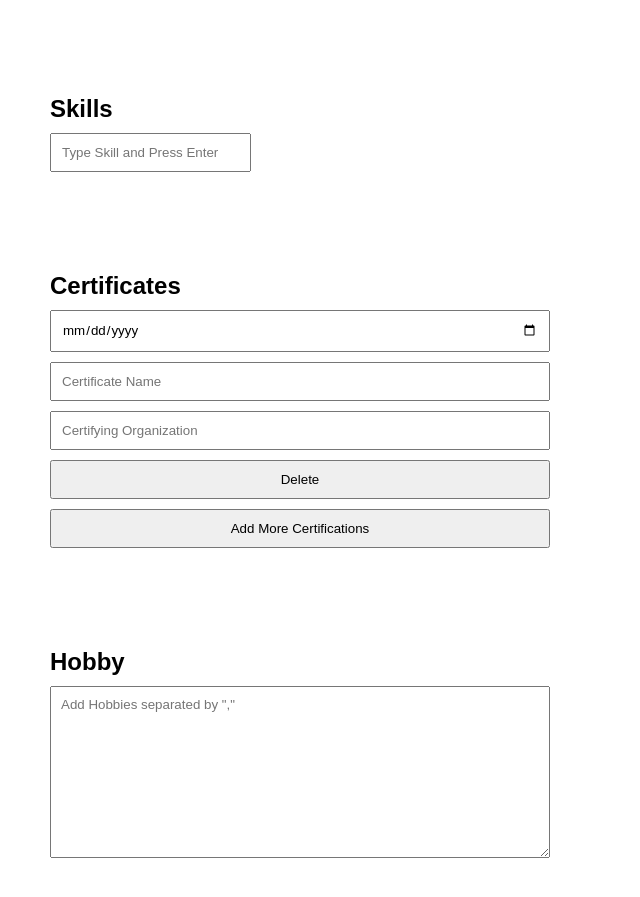
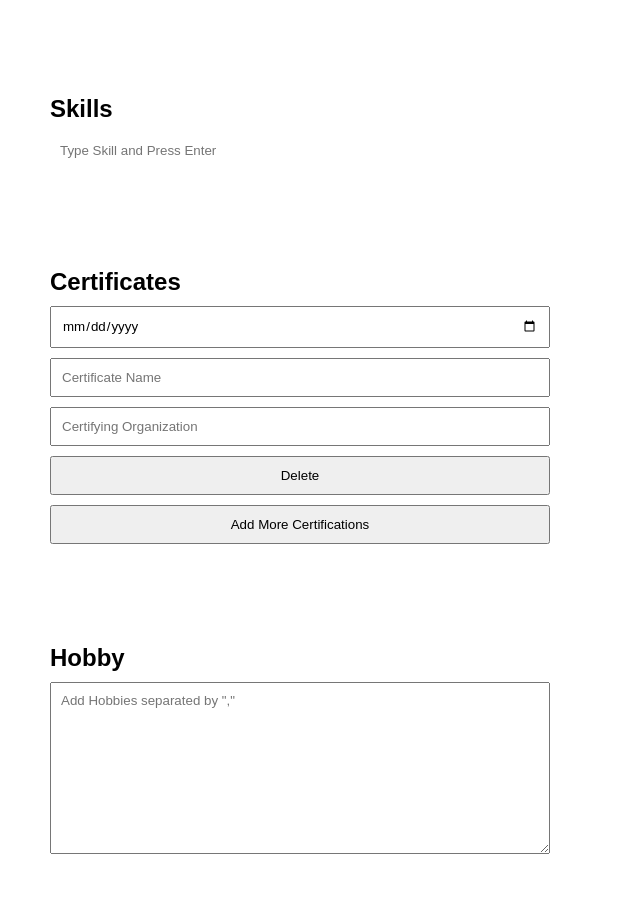
Before and after one commit to Bawelna0225/the-odin-project, a React (Create React App) app in the folder cv-application/: page / in a window 1280 px wide. Shown: the part 1960-2857 px from the top of the page, without its empty margins (0-640 px from the left). Built offline with nearby package versions, Linux system fonts and the light colour scheme.

Commit message:
styled skill tags

```diff
--- a/cv-application/src/styles/main.css
+++ b/cv-application/src/styles/main.css
@@ -19,20 +19,62 @@
   gap: 100px;
 }
 
-form, .form {
+form,
+.form {
   display: flex;
   flex-direction: column;
   width: 500px;
   gap: 10px;
 }
-form input, form select, .form input, .form select {
+form input,
+form select,
+.form input,
+.form select {
   padding: 10px;
 }
-form button, .form button {
+form button,
+.form button {
   padding: 10px 15px;
   cursor: pointer;
 }
-form textarea, .form textarea {
+form textarea,
+.form textarea {
   padding: 10px;
   height: 150px;
+}
+
+.tags-container {
+  width: 500px;
+  align-items: center;
+  flex-wrap: wrap;
+  display: flex;
+  gap: 15px;
+}
+.tags-container .tag {
+  background-color: rgb(62, 62, 62);
+  display: flex;
+  justify-content: center;
+  align-items: center;
+  padding: 10px;
+  border-radius: 22px;
+  gap: 10px;
+  color: #fff;
+}
+.tags-container .tag .delete-tag {
+  background-color: #fff;
+  padding: 5px;
+  color: black;
+  font-size: 1.2rem;
+  border-radius: 50%;
+  width: 10px;
+  height: 10px;
+  display: flex;
+  justify-content: center;
+  align-items: center;
+  cursor: pointer;
+}
+.tags-container input {
+  border: none;
+  outline: none;
+  background-color: transparent;
 }/*# sourceMappingURL=main.css.map */
--- a/cv-application/src/styles/main.scss
+++ b/cv-application/src/styles/main.scss
@@ -1,4 +1,4 @@
-*{
+* {
 	margin: 0;
 	padding: 0;
 	font-family: sans-serif;
@@ -16,12 +16,14 @@
 	flex-direction: column;
 	gap: 100px;
 }
-form, .form {
+form,
+.form {
 	display: flex;
 	flex-direction: column;
 	width: 500px;
 	gap: 10px;
-    input,select {
+	input,
+	select {
 		padding: 10px;
 	}
 	button {
@@ -33,3 +35,38 @@ form, .form {
 		height: 150px;
 	}
 }
+.tags-container {
+	width: 500px;
+    align-items: center;
+    flex-wrap: wrap;
+	display: flex;
+	gap: 15px;
+	.tag {
+		background-color: rgb(62, 62, 62);
+		display: flex;
+		justify-content: center;
+		align-items: center;
+		padding: 10px;
+		border-radius: 22px;
+		gap: 10px;
+        color: #fff;
+		.delete-tag {
+			background-color: #fff;
+			padding: 5px;
+            color: black;
+            font-size: 1.2rem;
+			border-radius: 50%;
+			width: 10px;
+			height: 10px;
+			display: flex;
+			justify-content: center;
+			align-items: center;
+			cursor: pointer;
+		}
+	}
+	input {
+		border: none;
+		outline: none;
+		background-color: transparent;
+	}
+}
```
Also changed, not shown: 1 other file (tests, documents, lock files or other folders). Lines whose indentation alone changed are shown as unchanged.
